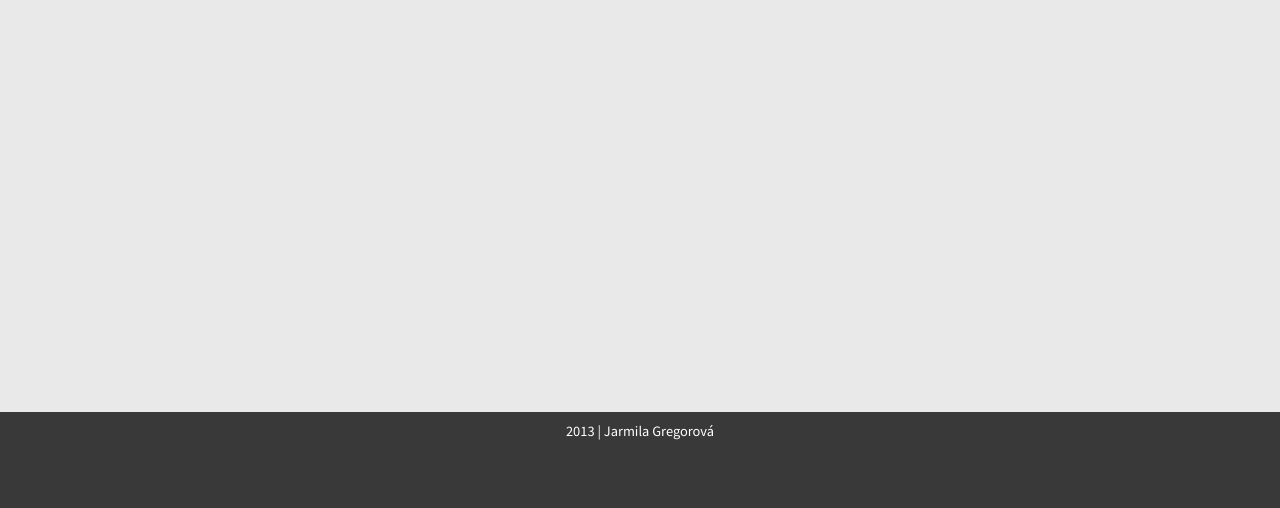
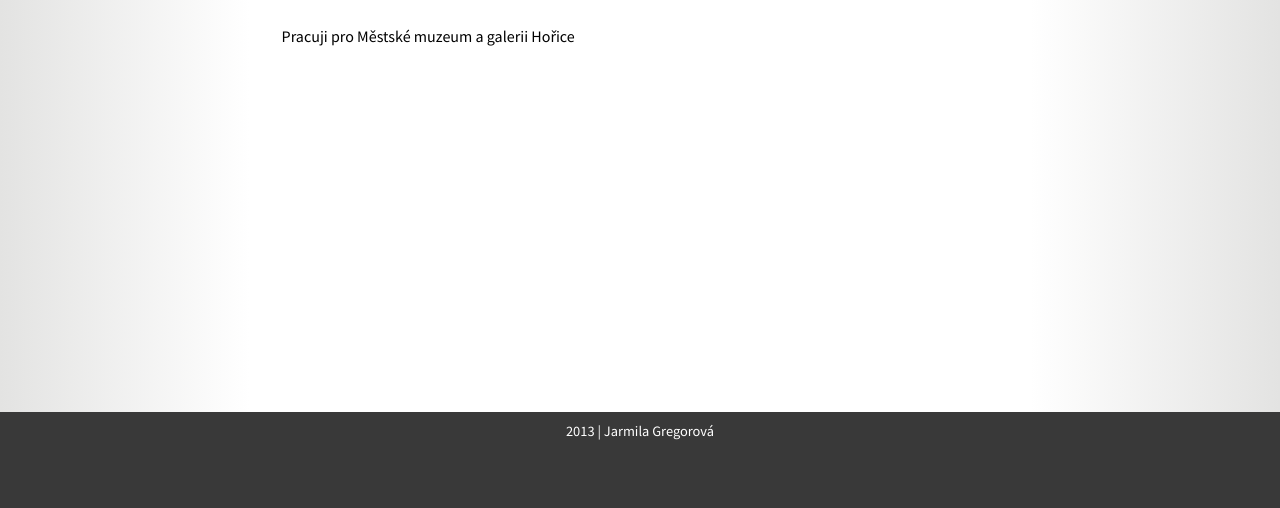
Before and after one commit to Gregy/greja.cz, a plain HTML site: page aktualne.html in a window 1280 px wide. Shown: the part 292-800 px from the top of the page. Drawn offline with Linux system fonts and the light colour scheme.

Commit message:
Update aktualne.html

```diff
--- a/aktualne.html
+++ b/aktualne.html
@@ -79,12 +79,9 @@
     </div>
     <div class="sepline"></div>
 
-
-<!--
 <div class="row">
-    <img src="images/Krajiny.JPG" width="750"/>
+    Pracuji pro Městské muzeum a galerii Hořice
 </div>
--->
 	</article>
   <footer>
   <span>2013 | Jarmila Gregorová</span>
```
